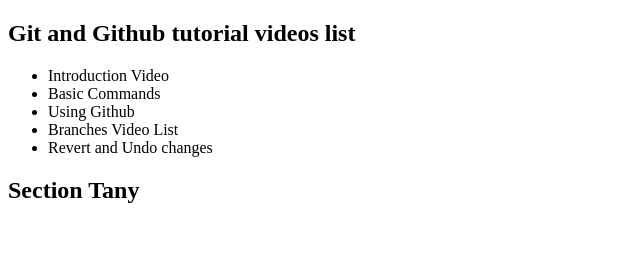
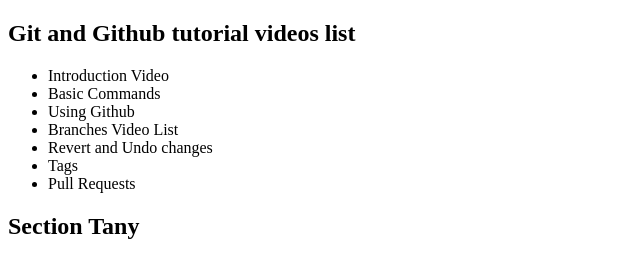
Before and after one commit to abolkog/git_tutorial, a plain HTML site: page index.html in a window 1280 px wide. Shown: the whole page, without its empty margins (0-640 px from the left). Drawn offline with Linux system fonts and the light colour scheme.

Commit message:
Updated list adding missing titles

```diff
--- a/index.html
+++ b/index.html
@@ -14,6 +14,8 @@
       <li>Using Github</li>
       <li>Branches Video List</li>
       <li>Revert and Undo changes</li>
+      <li>Tags</li>
+      <li>Pull Requests</li>
     </ul>
   </section>
 
```
